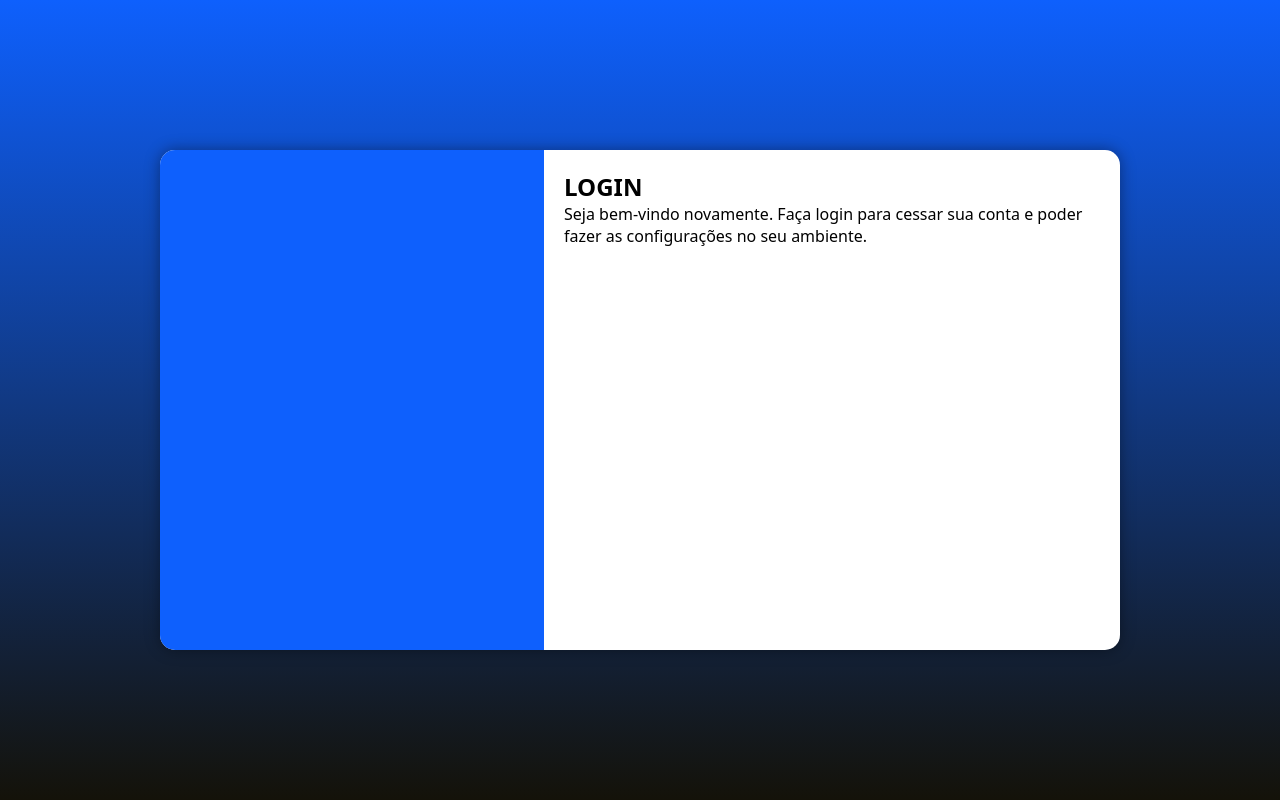
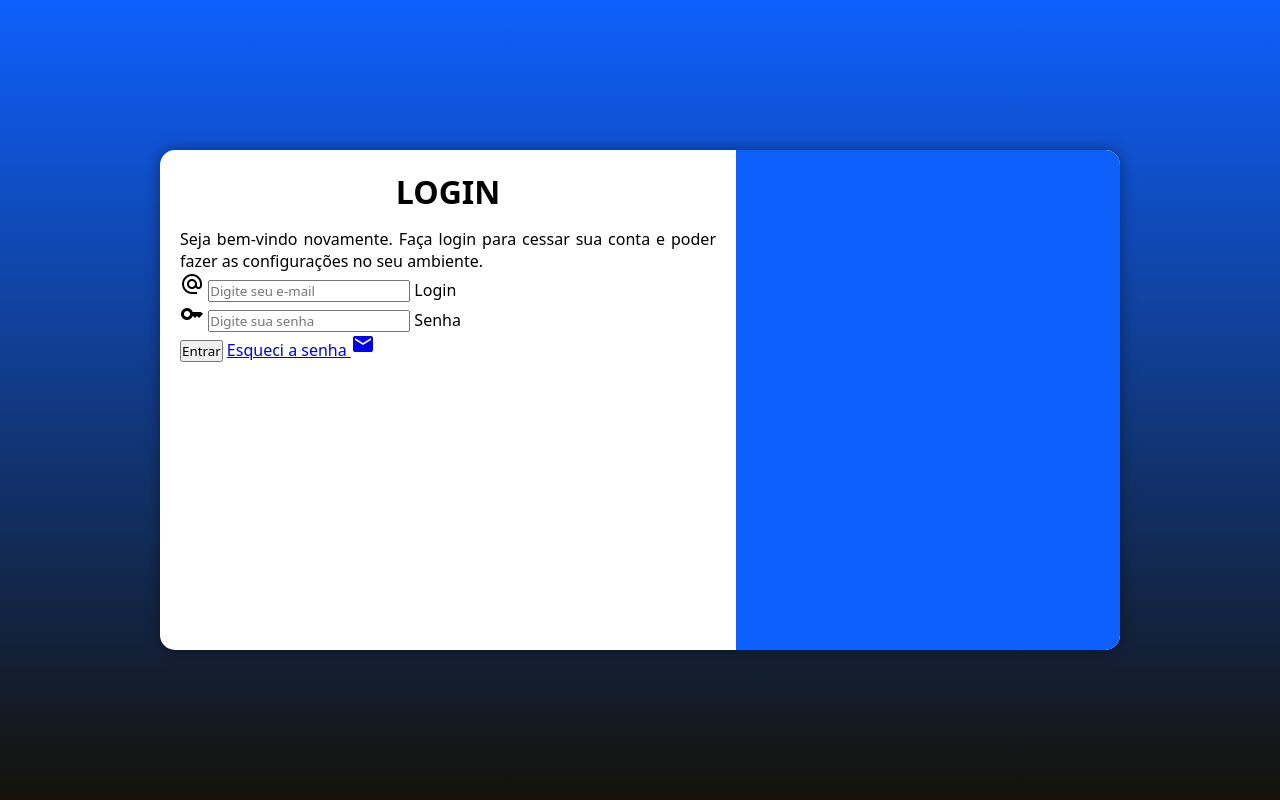
Before and after one commit to rogerio8790/projeto-login, a plain HTML site: page index.html in a window 1280 px wide. Drawn offline with Linux system fonts and the light colour scheme.

Commit message:
Formulário adcionado

```diff
--- a/esrilo/media_query.css
+++ b/esrilo/media_query.css
@@ -19,6 +19,14 @@
 		float: right;
 		width: 65%;
 	}
+
+	div#form > h1 {
+		font-size: 1.5em;
+	}
+
+	div#form > p {
+		font-size: 1em;
+	}
 }
 
 @media screen and (min-width: 992px) {
@@ -31,13 +39,21 @@
 	}
 
 	section#login > div#imagem {
-		float: left;
+		float: right;
 		width: 40%;
 		height: 100%;
 	}
 
 	section#login > div#form {
-		float: right;
+		float: left;
 		width: 60%;
 	}
+
+	div#form > h1 {
+		font-size: 2em;
+	}
+
+	div#form > p {
+		font-size: 1em;
+	}
 }
--- a/estilo/style.css
+++ b/estilo/style.css
@@ -55,3 +55,13 @@ section#login > div#form {
 	display: block;
 	padding: 20px;
 }
+
+div#form > h1 {
+	text-align: center;
+	margin-bottom: 15px;
+}
+
+div#form > p {
+	font-size: 0.8em;
+	text-align: justify;
+}
--- a/index.html
+++ b/index.html
@@ -4,6 +4,7 @@
 	<meta charset="UTF-8">
 	<meta name="viewport" content="width=device-width, initial-scale=1.0">
 	<title>Projeto Login</title>
+	<link href="https://fonts.googleapis.com/icon?family=Material+Icons" rel="stylesheet">
 	<link rel="stylesheet" href="estilo/style.css">
 	<link rel="stylesheet" href="esrilo/media_query.css">
 </head>
@@ -17,8 +18,21 @@
 			<div id="form">
 				<h1>LOGIN</h1>
 				<p>Seja bem-vindo novamente. Faça login para cessar sua conta e poder fazer as configurações no seu ambiente.</p>
-				<form action="login.php" method="post">
+				<form action="login.php" method="post" autocomplete="on">
+					<div class="campo">
+						<span class="material-icons">alternate_email</span>
+						<input type="email" name="login" id="ilogin" placeholder="Digite seu e-mail" autocomplete="email" required maxlength="30">
+						<label for="ilogin">Login </label>
+					</div>
 
+					<div class="campo">
+						<span class="material-icons">key</span>
+						<input type="password" name="senha" id="isenha" placeholder="Digite sua senha" autocomplete="current-password" required minlength="8" maxlength="20">
+						<label for="isenha">Senha </label>
+					</div>
+
+					<input type="submit" value="Entrar">
+					<a href="esqueci.html">Esqueci a senha <span class="material-icons">mail</span></a>
 				</form>
 			</div>
 		</section>
```
